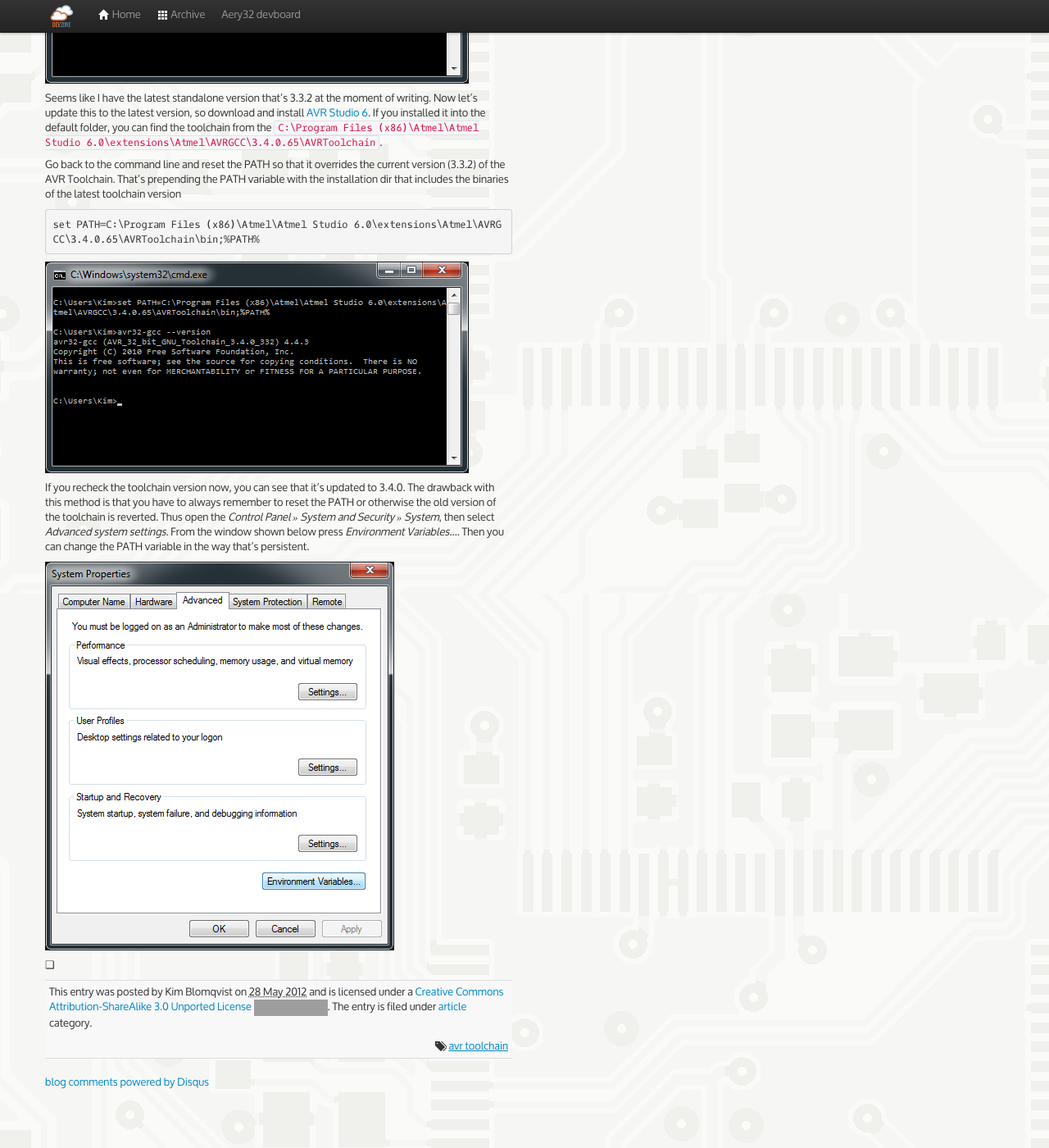
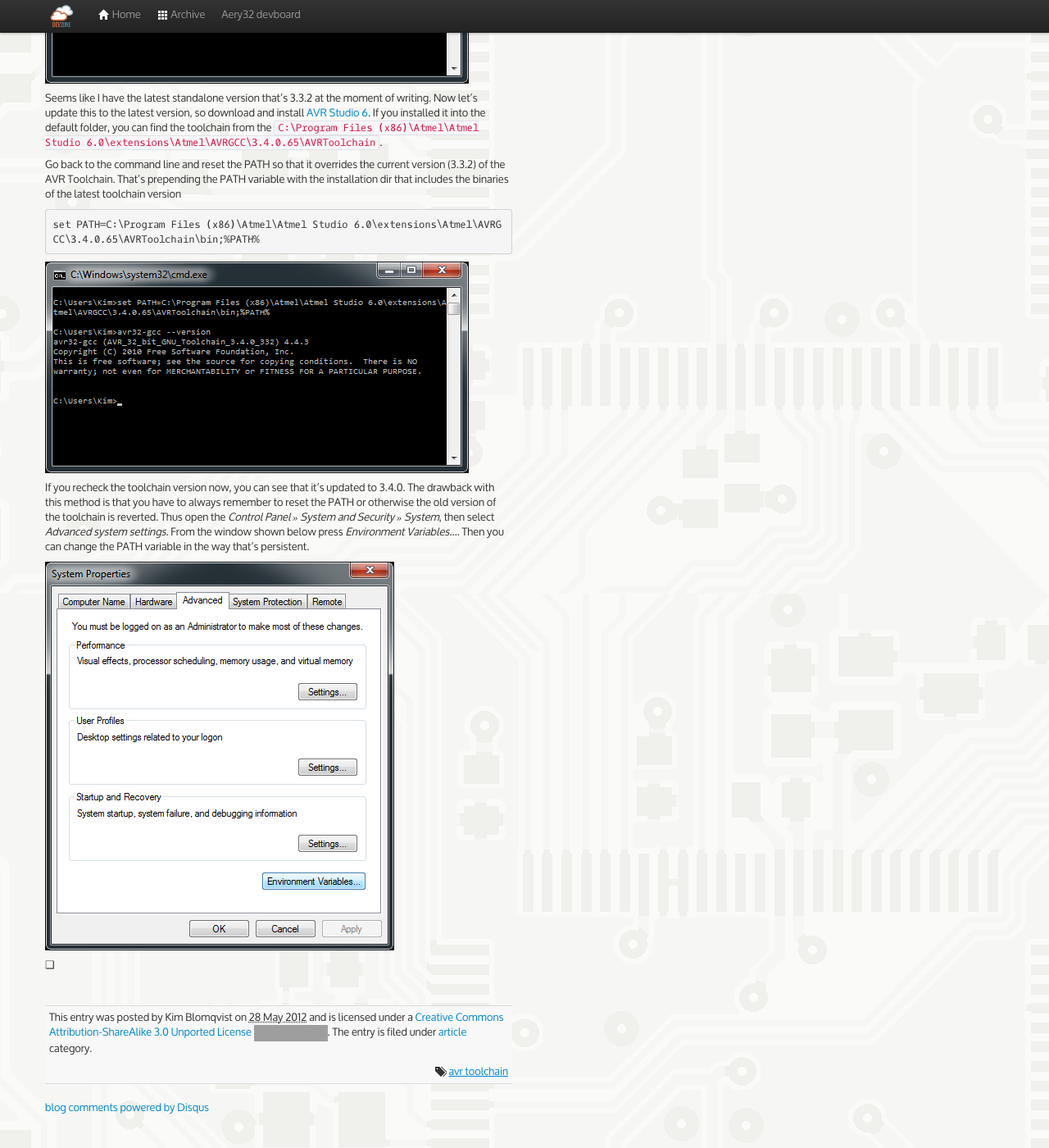
Before and after one commit to aery32/aery32.github.com, a Jekyll site: the page built from _posts/2012-05-28-go-ahead-with-avr-toolchain-version-3-4-0.md, in a window 1280 px wide and 1400 px high, scrolled down 625 px. Shown: the whole window at 82% size. Built offline with Jekyll 4.4.1, drawn with Linux system fonts in a browser that asks for light colours; nearby versions of some CDN libraries; Markdown is read by kramdown in place of the engine named in the settings; comment, search, counter and statistics services are not loaded; before the commit the page ends 1994 px from its top, so only the background shows below that; grey boxes are pictures that could not be loaded.

Commit message:
Change styles

```diff
--- a/assets/css/custom-styles.css
+++ b/assets/css/custom-styles.css
@@ -29,7 +29,7 @@
 	border-top: 1px solid #DDD;
 	border-bottom: 1px solid #DDD;
 	padding: 5px;
-	margin-bottom: 20px;
+	margin: 40px 0 20px;
 }
 .post-article addr, .post-article address {
 	display: inline;
```
